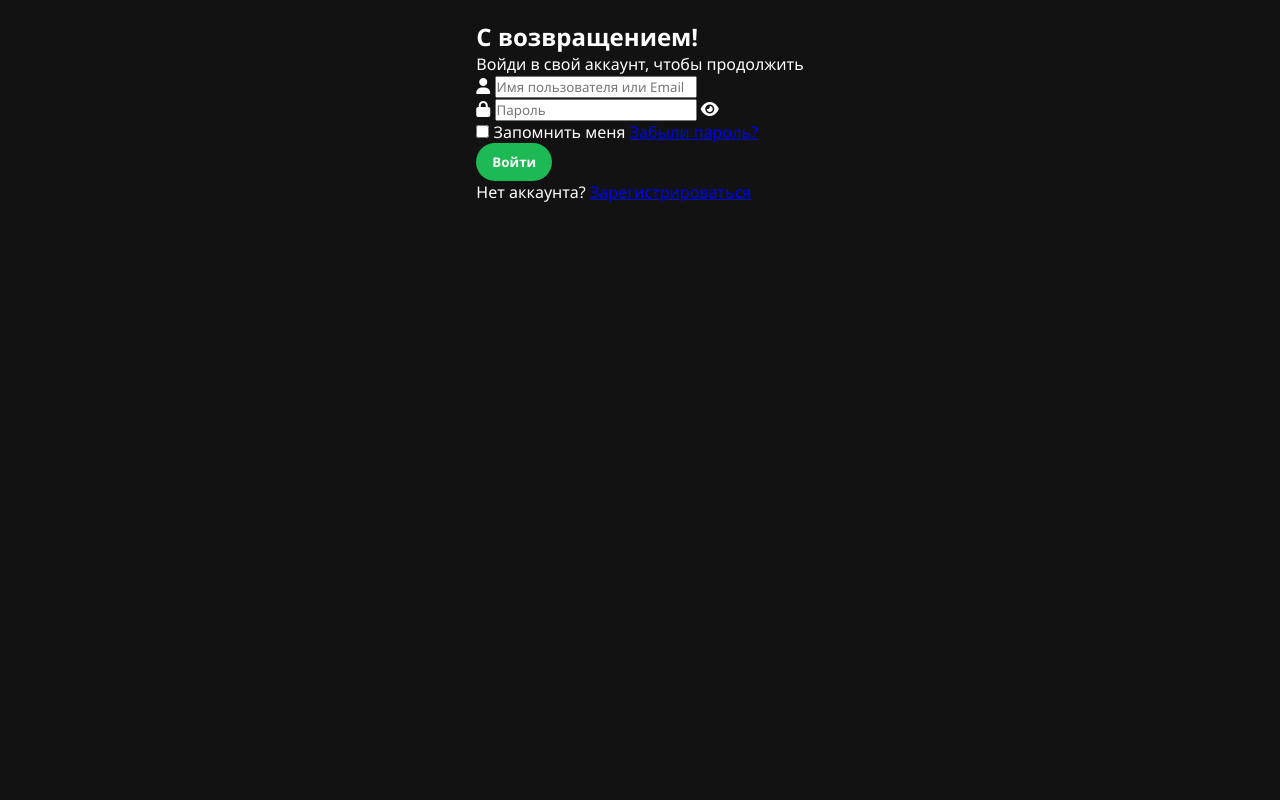
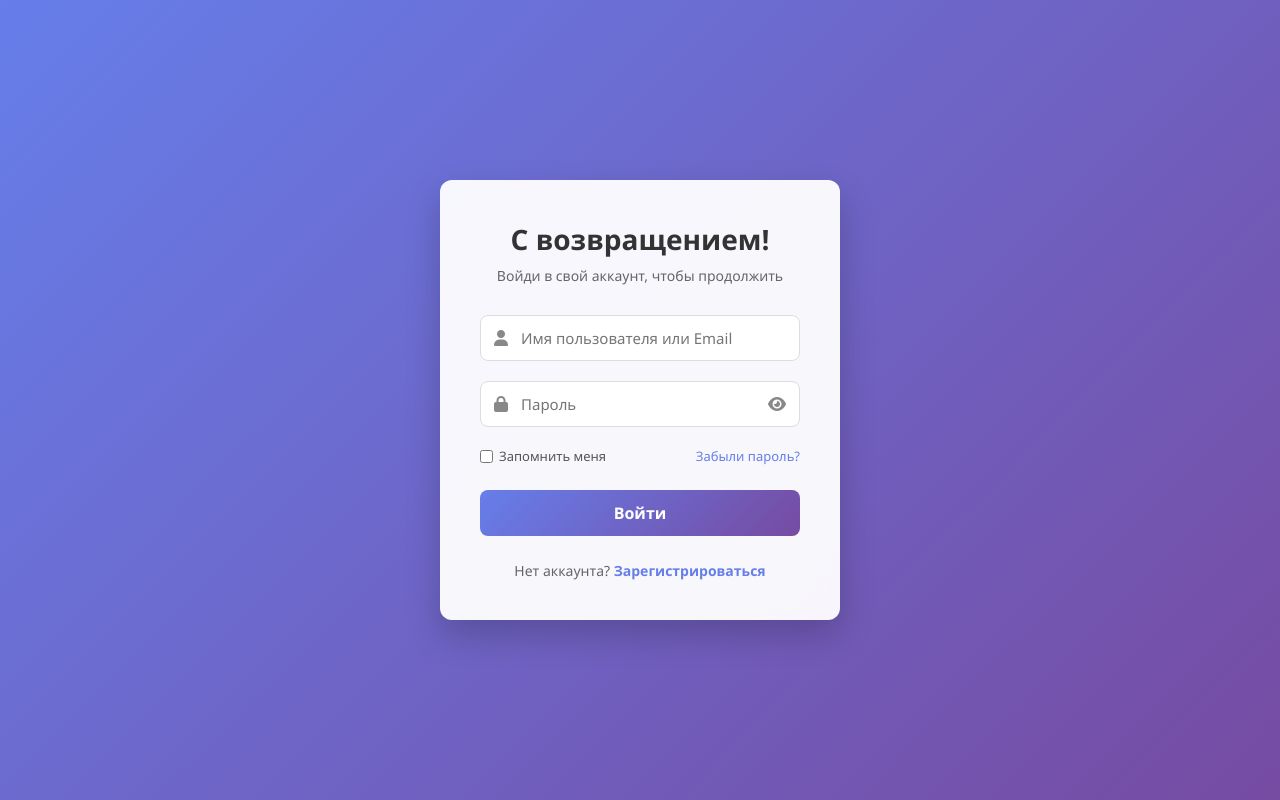
Before and after one commit to H1SM3/Hesmi-Karaoke, a plain HTML site: page index.html in a window 1280 px wide. Drawn offline with Linux system fonts and the light colour scheme.

Commit message:
Update style.css

```diff
--- a/style.css
+++ b/style.css
@@ -1,145 +1,142 @@
 * {
-  box-sizing: border-box;
-  margin: 0;
-  padding: 0;
-  font-family: 'Segoe UI', Tahoma, Geneva, Verdana, sans-serif;
+    margin: 0;
+    padding: 0;
+    box-sizing: border-box;
+    font-family: 'Segoe UI', Tahoma, Geneva, Verdana, sans-serif;
 }
 
 body {
-  background: #121212;
-  color: #fff;
-  display: flex;
-  justify-content: center;
-  padding: 20px;
+    display: flex;
+    justify-content: center;
+    align-items: center;
+    min-height: 100vh;
+    /* Если есть картинка из папки images/bg.jpg, раскомментируй строку ниже */
+    /* background: url('images/bg.jpg') no-repeat center center/cover; */
+    background: linear-gradient(135deg, #667eea 0%, #764ba2 100%);
 }
 
-.container {
-  width: 100%;
-  max-width: 600px;
-  background: #1e1e1e;
-  padding: 25px;
-  border-radius: 16px;
-  box-shadow: 0 8px 24px rgba(0,0,0,0.5);
+.login-container {
+    background: rgba(255, 255, 255, 0.95);
+    padding: 40px;
+    border-radius: 12px;
+    box-shadow: 0 15px 35px rgba(0, 0, 0, 0.2);
+    width: 100%;
+    max-width: 400px;
+    backdrop-filter: blur(10px);
 }
 
-header {
-  display: flex;
-  justify-content: space-between;
-  align-items: center;
-  margin-bottom: 20px;
+.login-header {
+    text-align: center;
+    margin-bottom: 30px;
 }
 
-h1 {
-  font-size: 1.5rem;
-  color: #1db954;
+.login-header h2 {
+    color: #333;
+    font-size: 28px;
+    font-weight: 700;
+    margin-bottom: 8px;
 }
 
-button {
-  background: #1db954;
-  color: #fff;
-  border: none;
-  padding: 10px 16px;
-  border-radius: 20px;
-  font-weight: bold;
-  cursor: pointer;
-  transition: 0.2s;
+.login-header p {
+    color: #666;
+    font-size: 14px;
 }
 
-button:hover {
-  background: #1ed760;
+.input-group {
+    position: relative;
+    margin-bottom: 20px;
 }
 
-.player-section {
-  text-align: center;
-  margin-bottom: 25px;
+.input-group input {
+    width: 100%;
+    padding: 12px 40px;
+    border: 1px solid #ddd;
+    border-radius: 8px;
+    font-size: 15px;
+    outline: none;
+    transition: all 0.3s ease;
 }
 
-#track-title {
-  font-size: 1.2rem;
-  margin-bottom: 15px;
-  font-weight: 600;
+.input-group input:focus {
+    border-color: #667eea;
+    box-shadow: 0 0 8px rgba(102, 126, 234, 0.4);
 }
 
-audio {
-  width: 100%;
-  margin-bottom: 15px;
+.input-group .icon {
+    position: absolute;
+    left: 14px;
+    top: 50%;
+    transform: translateY(-50%);
+    color: #888;
 }
 
-#lyrics-container {
-  height: 150px;
-  overflow-y: auto;
-  background: #282828;
-  padding: 15px;
-  border-radius: 8px;
-  display: flex;
-  flex-direction: column;
-  gap: 10px;
+.input-group .toggle-password {
+    position: absolute;
+    right: 14px;
+    top: 50%;
+    transform: translateY(-50%);
+    color: #888;
+    cursor: pointer;
 }
 
-.lyric-line {
-  color: #b3b3b3;
-  transition: 0.3s;
+.form-options {
+    display: flex;
+    justify-content: space-between;
+    align-items: center;
+    margin-bottom: 25px;
+    font-size: 13px;
 }
 
-.lyric-line.active {
-  color: #1db954;
-  font-size: 1.2rem;
-  font-weight: bold;
+.remember-me {
+    display: flex;
+    align-items: center;
+    gap: 6px;
+    color: #555;
+    cursor: pointer;
 }
 
-.upload-section {
-  background: #282828;
-  padding: 15px;
-  border-radius: 8px;
-  margin-bottom: 25px;
+.forgot-pass {
+    color: #667eea;
+    text-decoration: none;
+    transition: color 0.2s;
 }
 
-.upload-section h2 {
-  font-size: 1.1rem;
-  margin-bottom: 10px;
+.forgot-pass:hover {
+    color: #764ba2;
+    text-decoration: underline;
 }
 
-#upload-form {
-  display: flex;
-  flex-direction: column;
-  gap: 10px;
+.btn-submit {
+    width: 100%;
+    padding: 12px;
+    background: linear-gradient(135deg, #667eea 0%, #764ba2 100%);
+    border: none;
+    border-radius: 8px;
+    color: #fff;
+    font-size: 16px;
+    font-weight: 600;
+    cursor: pointer;
+    transition: transform 0.2s, box-shadow 0.2s;
 }
 
-#upload-form label {
-  font-size: 0.85rem;
-  color: #b3b3b3;
+.btn-submit:hover {
+    transform: translateY(-2px);
+    box-shadow: 0 5px 15px rgba(118, 75, 162, 0.4);
 }
 
-#upload-form input, #upload-form textarea {
-  padding: 8px 12px;
-  border-radius: 6px;
-  border: 1px solid #444;
-  background: #121212;
-  color: #fff;
+.login-footer {
+    margin-top: 25px;
+    text-align: center;
+    font-size: 14px;
+    color: #666;
 }
 
-#upload-form button {
-  margin-top: 5px;
+.login-footer a {
+    color: #667eea;
+    font-weight: 600;
+    text-decoration: none;
 }
 
-.playlist-section h2 {
-  font-size: 1.1rem;
-  margin-bottom: 10px;
+.login-footer a:hover {
+    text-decoration: underline;
 }
-
-#track-list {
-  list-style: none;
-}
-
-#track-list li {
-  padding: 12px;
-  background: #282828;
-  margin-bottom: 8px;
-  border-radius: 6px;
-  cursor: pointer;
-  transition: 0.2s;
-}
-
-#track-list li:hover {
-  background: #333;
-}
```
